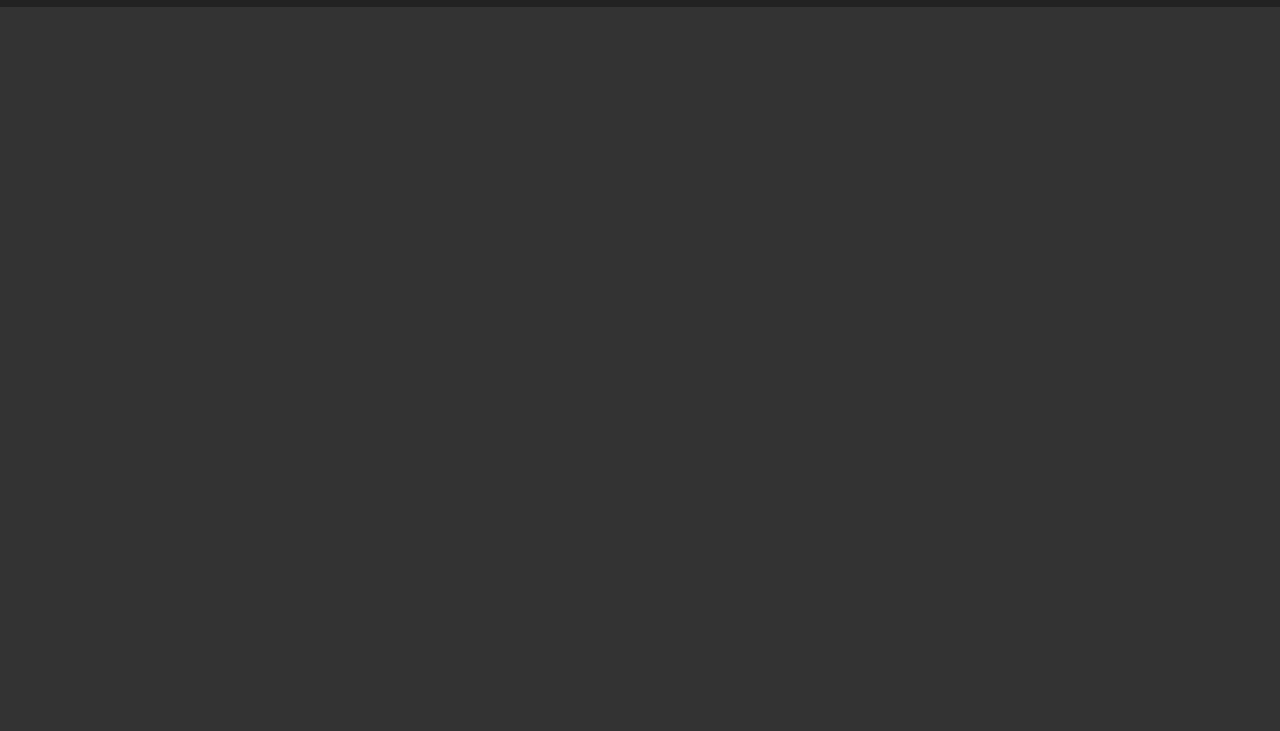
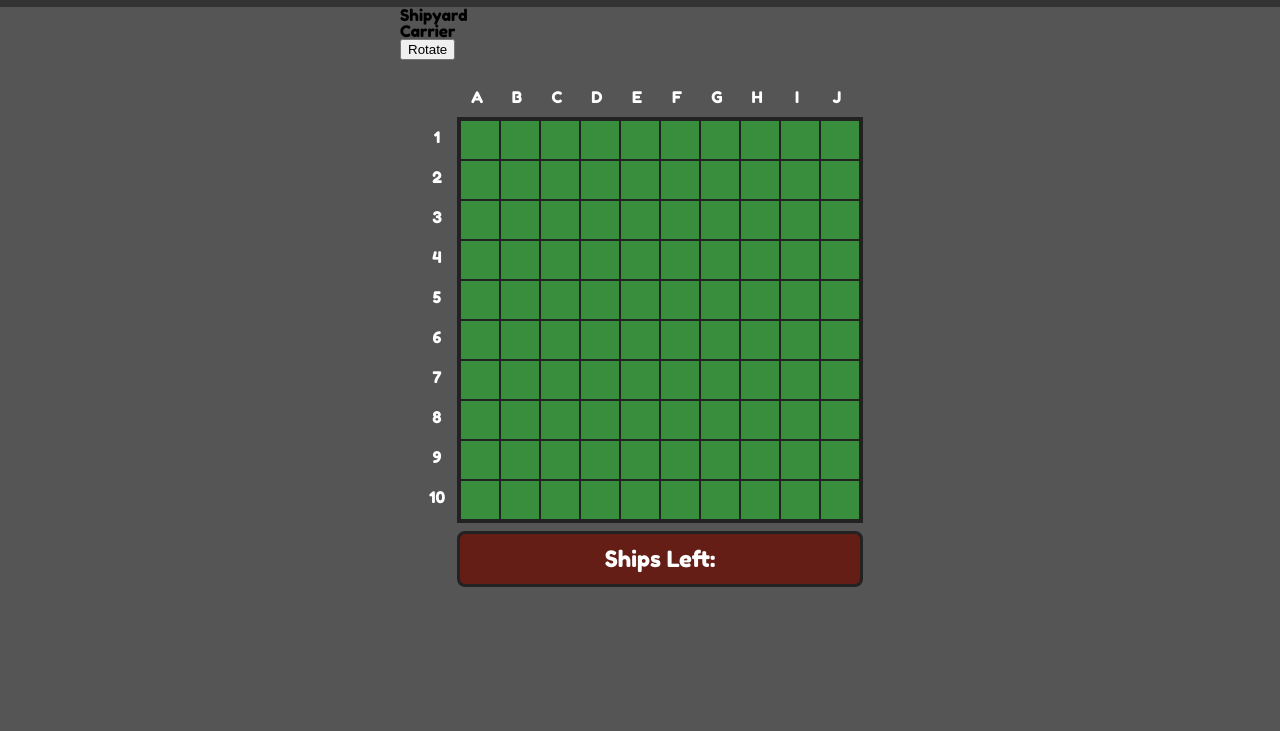
Before and after one commit to kgilla/battleboats, a React app: page / in a window 1280 px wide. Shown: the part 69-800 px from the top of the page. Built offline with nearby package versions, Linux system fonts and the light colour scheme.

Commit message:
starting work on user placement of boats

```diff
--- a/src/components/App/App.css
+++ b/src/components/App/App.css
@@ -12,7 +12,7 @@ body {
   font-family: "Fredoka One", cursive;
   min-height: 100vh;
   max-width: 100vw;
-  background-color: #333;
+  background-color: #555;
 }
 
 .App {
--- a/src/components/App/App.js
+++ b/src/components/App/App.js
@@ -5,6 +5,7 @@ import "./App.css";
 import Game from "../../game_classes/game/game_class";
 import Board from "../Gameboard";
 import Navbar from "../Navbar";
+import Intro from "../Intro";
 import GameOver from "../GameOver";
 import TurnIndicator from "../TurnIndicator";
 
@@ -112,7 +113,9 @@ function App() {
             active={userTurn ? true : false}
           />
         </div>
-      ) : null}
+      ) : (
+        <Intro />
+      )}
     </div>
   );
 }
--- /dev/null
+++ b/src/components/Boat/index.js
@@ -0,0 +1 @@
+export { default } from "./Boat";
--- /dev/null
+++ b/src/components/Boatyard/Boatyard.js
@@ -0,0 +1,30 @@
+import React, { useState, useEffect } from "react";
+import Boat from "../../game_classes/boat/boat_class";
+
+const Boatyard = (props) => {
+  const [boats, setBoats] = useState("");
+  const handleClick = (e) => {};
+
+  useEffect(() => {
+    let newBoats = [];
+    props.gameboard.boats.forEach((boat) => {
+      for (let i = 0; i < boat.quantity; i++) {
+        newBoats.push(new Boat(boat.name, boat.size));
+      }
+    });
+    console.log(newBoats);
+    setBoats(newBoats);
+  }, []);
+
+  return (
+    <div className="shipyard">
+      <h1 className="shipyard-title">Shipyard</h1>
+      <div className="dock">
+        <div>{boats ? boats[0].name : null}</div>
+      </div>
+      <button onClick={handleClick}>Rotate</button>
+    </div>
+  );
+};
+
+export default Boatyard;
--- /dev/null
+++ b/src/components/Boatyard/index.js
@@ -0,0 +1 @@
+export { default } from "./Boatyard";
--- a/src/components/Gameboard/Gameboard.css
+++ b/src/components/Gameboard/Gameboard.css
@@ -3,6 +3,11 @@
   grid-template-columns: 40px 1fr;
   grid-template-rows: 40px 1fr;
   box-sizing: border-box;
+}
+
+.gameboard {
+  border: 0.2rem solid #222;
+  box-sizing: content-box;
 }
 
 .gameboard-col-info {
@@ -100,22 +105,26 @@
   background-color: #666;
 }
 
-.your-info {
-  margin: 0.5rem 3rem;
-  border-bottom: 0.1rem solid #fff;
-  color: #4caf50;
+.your-info,
+.pc-info {
+  width: calc(100% - 40px);
+  margin: 0.5rem 0;
+  margin-left: 40px;
+  padding: 0.5rem;
+  border: 0.2rem solid #222;
+  border-radius: 0.5rem;
   text-align: center;
   font-size: 1.4rem;
   line-height: 1.5;
+  color: #fff;
+}
+
+.your-info {
+  background-color: #145a32;
 }
 
 .pc-info {
-  margin: 0.5rem 3rem;
-  border-bottom: 0.1rem solid #fff;
-  color: #f44336;
-  text-align: center;
-  font-size: 1.4rem;
-  line-height: 1.5;
+  background-color: #641e16;
 }
 
 .active,
--- a/src/components/Gameboard/Gameboard.js
+++ b/src/components/Gameboard/Gameboard.js
@@ -8,10 +8,7 @@ const Board = (props) => {
   };
 
   const handleClick = (e) => {
-    let coords = e.target.attributes[0].value.split(",");
-    let newCoords = coords.map((coord) => {
-      return parseInt(coord);
-    });
+    let newCoords = dataToCoords(e);
     props.handleInput(newCoords);
   };
 
@@ -45,6 +42,39 @@ const Board = (props) => {
     }
   };
 
+  const handleDragOver = (e) => {
+    e.preventDefault();
+  };
+
+  const handleDrop = (e) => {
+    e.preventDefault();
+    let square = dataToCoords(e);
+    props.sendCoord(square);
+    // let array = calcArray(square, size);
+    // let newBoard = props.board.slice();
+    // array.forEach((coord) => {
+    //   newBoard[coord[0]][coord[1]] = "pizza";
+    // });
+    // console.log(newBoard);
+  };
+
+  const calcArray = (square, size, orientation) => {
+    let array = [];
+    for (let i = 0; i < size; i++) {
+      let newSquare = [square[0] + i, square[1]];
+      array.push(newSquare);
+    }
+    return array;
+  };
+
+  const dataToCoords = (e) => {
+    let square = e.target.attributes[0].value.split(",");
+    square = square.map((coord) => {
+      return parseInt(coord);
+    });
+    return square;
+  };
+
   return (
     <div className={props.active ? "active" : "inactive"}>
       <div className="gameboard-container">
@@ -71,6 +101,8 @@ const Board = (props) => {
                   data={[x, y]}
                   className={determineClass(cell)}
                   onClick={props.handleInput ? handleClick : null}
+                  onDragOver={handleDragOver}
+                  onDrop={handleDrop}
                 >
                   {determineInner(cell)}
                 </div>
@@ -79,13 +111,9 @@ const Board = (props) => {
           ))}
         </div>
       </div>
-      <div className="board-info">
-        <h2 className={props.title === "Your Boats" ? "your-info" : "pc-info"}>
-          {props.title}
-        </h2>
-        <h2 className={props.title === "Your Boats" ? "your-info" : "pc-info"}>
-          Ships Left: {props.shipsLeft}
-        </h2>
+      <div className={props.title === "Your Boats" ? "your-info" : "pc-info"}>
+        <h2 className="info-title">{props.title}</h2>
+        <h2 className="info-ship-count">Ships Left: {props.shipsLeft}</h2>
       </div>
     </div>
   );
--- /dev/null
+++ b/src/components/Intro/Intro.js
@@ -0,0 +1,56 @@
+import React, { useState, useEffect } from "react";
+import Board from "../Gameboard";
+import Boatyard from "../Boatyard";
+import Gameboard from "../../game_classes/gameboard/gameboard_class";
+
+const Intro = () => {
+  const [gameboard, setGameboard] = useState("");
+  const [board, setBoard] = useState("");
+  const [data, setData] = useState("");
+
+  useEffect(() => {
+    let newBoard = new Gameboard();
+    setGameboard(newBoard);
+    setBoard(newBoard.board);
+  }, []);
+
+  const handleClick = (e) => {
+    e.target.attributes[1].value === "0"
+      ? e.target.setAttribute("orientation", "1")
+      : e.target.setAttribute("orientation", "0");
+  };
+
+  const handleDataChange = (e) => {
+    setData({
+      size: parseInt(e.target.attributes[0].value),
+      orientation: parseInt(e.target.attributes[1].value),
+    });
+  };
+
+  const handleCoord = (coord) => {
+    let newData = gameboard.attemptPlacingBoat(
+      data.size,
+      coord,
+      data.orientation
+    );
+    if (newData) {
+      gameboard.updateBoard(newData, "Hello!");
+      updateBoard();
+    }
+  };
+
+  const updateBoard = () => {
+    setBoard(gameboard.board);
+  };
+
+  return (
+    <div>
+      {gameboard ? <Boatyard gameboard={gameboard} /> : null}
+      {board ? (
+        <Board board={board} data={data} sendCoord={handleCoord} />
+      ) : null}
+    </div>
+  );
+};
+
+export default Intro;
--- /dev/null
+++ b/src/components/Intro/index.js
@@ -0,0 +1 @@
+export { default } from "./Intro";
--- a/src/components/Navbar/Navbar.css
+++ b/src/components/Navbar/Navbar.css
@@ -5,7 +5,7 @@
   justify-content: space-between;
   align-items: center;
   padding: 1rem 3rem;
-  background-color: #222;
+  background-color: #333;
 }
 
 .nav-title {
--- a/src/game_classes/game/game_class.js
+++ b/src/game_classes/game/game_class.js
@@ -5,7 +5,6 @@ class Game {
   constructor() {
     this.playerOne = this.createPlayer(false);
     this.playerTwo = this.createPlayer(true);
-    this.gameOver = false;
   }
 
   userTurn = (coords) => {
--- a/src/game_classes/gameboard/gameboard_class.js
+++ b/src/game_classes/gameboard/gameboard_class.js
@@ -119,9 +119,12 @@ class Gameboard {
   // Loop for attemping placement
   attemptPlacingBoat = (size, space, orientation) => {
     let boatData = this.makeTempCoordArray(size, space, orientation);
-    let data = this.makeSpacesAroundArray(size, space, orientation);
-    let spotFilled = this.checkCoordArray(data);
-    return spotFilled ? false : boatData;
+    if (!this.anyCoordsOutside(boatData)) {
+      let spotFilled = this.checkCoordArray(boatData);
+      return spotFilled ? false : boatData;
+    } else {
+      return false;
+    }
   };
 
   // Generates tests array of coordinates for where the boat will be placed
@@ -139,22 +142,8 @@ class Gameboard {
     return data;
   };
 
-  makeSpacesAroundArray = (size, space, orientation) => {
-    let data = [];
-    if (orientation === 1) {
-      // for (let x = space[0] - 1; x < space[0] + 2; x++) {
-      for (let y = space[1] - 1; y < space[1] + (size + 1); y++) {
-        if (this.coordExists([space[0], y])) data.push([space[0], y]);
-        // }
-      }
-    } else {
-      // for (let x = space[1] - 1; x < space[1] + 2; x++) {
-      for (let x = space[0] - 1; x < space[0] + (size + 1); x++) {
-        if (this.coordExists([x, space[1]])) data.push([x, space[1]]);
-        // }
-      }
-    }
-    return data;
+  anyCoordsOutside = (coords) => {
+    return coords.some((coord) => !this.coordExists(coord));
   };
 
   coordExists = (coord) => {
@@ -191,8 +180,3 @@ class Gameboard {
 }
 
 export default Gameboard;
-
-// generate all possible coords
-// choose random coord
-// choose orientation and test if okay
-// if not okay, change orientation and test again
--- a/src/game_classes/player/player_class.js
+++ b/src/game_classes/player/player_class.js
@@ -219,9 +219,7 @@ class Player {
   };
 
   filterHits = () => {
-    console.log(this.hits);
     this.hits = this.hits.filter((hit) => hit.boat.isSunk !== true);
-    console.log(this.hits);
   };
 }
 
```
Also changed, not shown: src/components/Boat/Boat.js (added).
